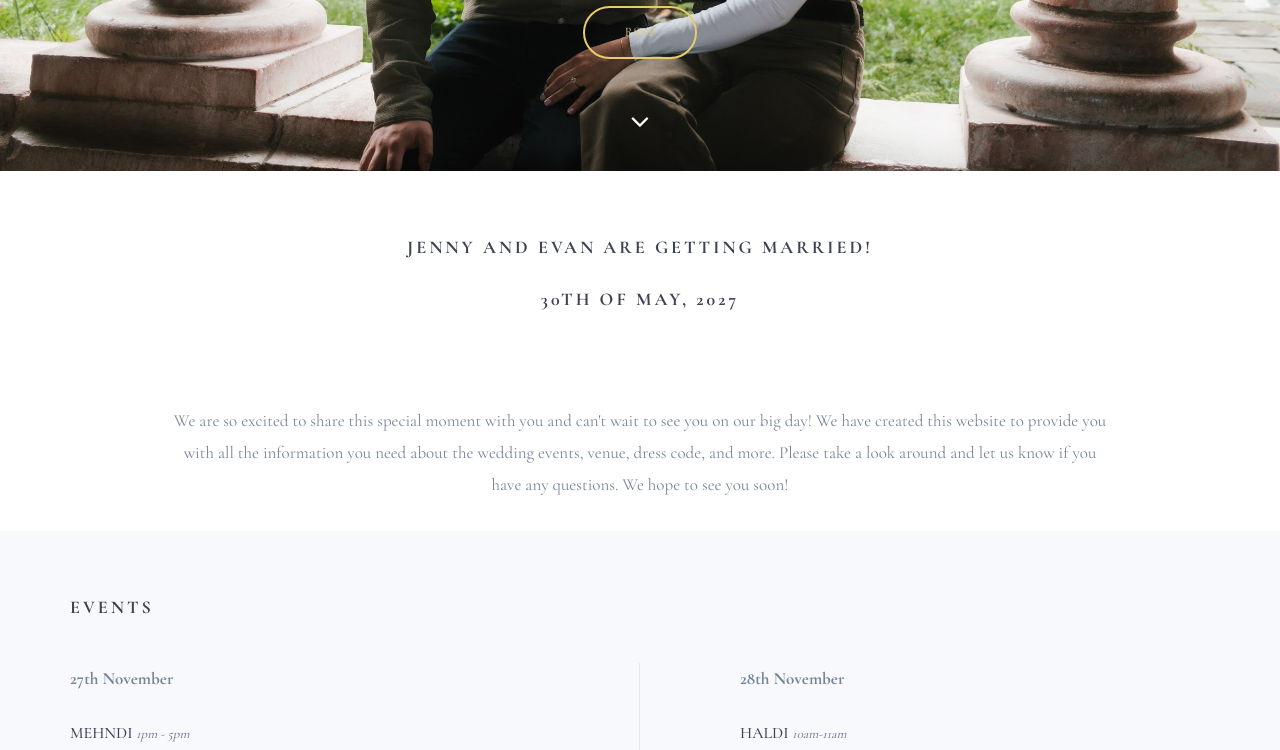
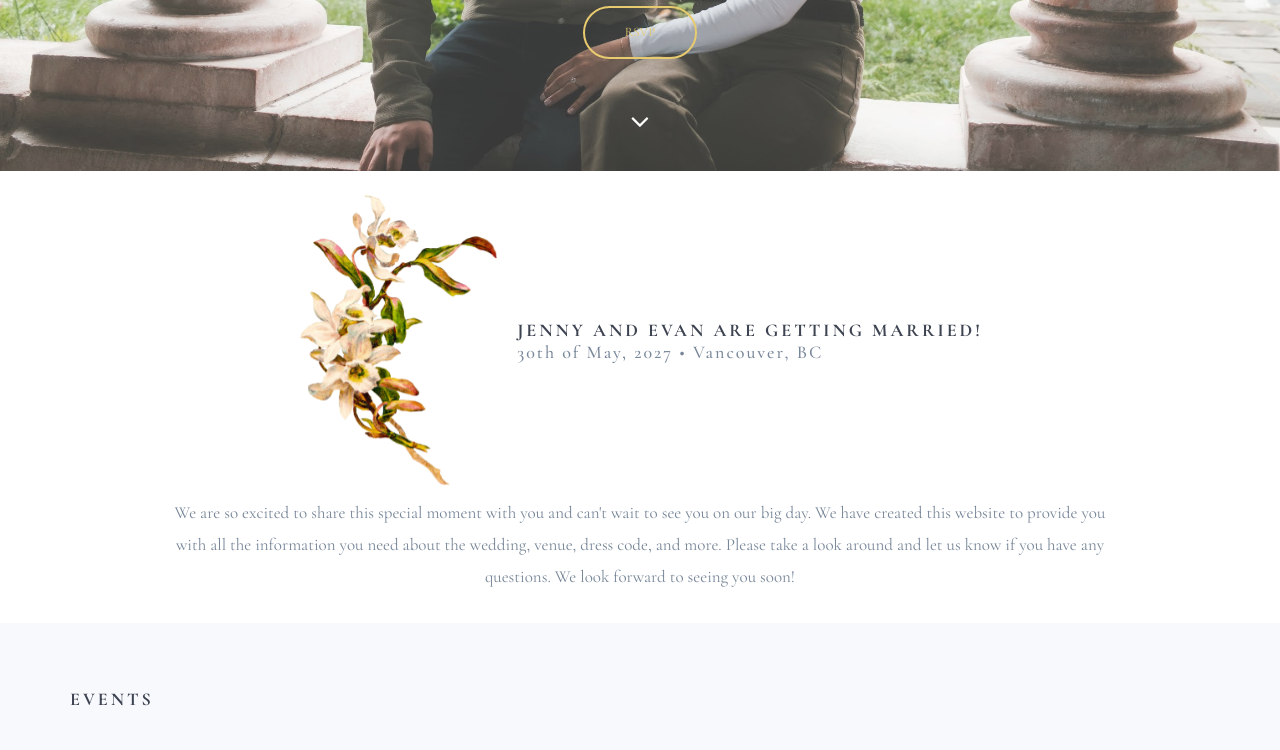
Before and after one commit to jenny-ll/evan-and-jenny, a website: page index.html in a window 1280 px wide. Shown: the part 579-1329 px from the top of the page. Drawn offline with nearby package versions, Linux system fonts and the light colour scheme; some packages are replaced by stand-ins of ours; files whose address does not match are found by name.

Commit message:
Invite header with lily image

```diff
--- a/index.html
+++ b/index.html
@@ -116,9 +116,15 @@
     <div class="container">
         <div class="row">
             <div class="col-md-12 text-center">
-                <h3>Jenny and Evan are getting married!</h3>
-                <h3>30th of May, 2027</h3>
-            </div>
+                <div class="invite-title-block">
+                    <img src="img/lily.png" alt="Lily" class="invite-lily lily-fade-in">
+
+                    <div class="invite-title-text">
+                    <h3 class="invite-title-main">Jenny and Evan are getting married!</h3>
+                    <h4 class="invite-title-date">30th of May, 2027 • Vancouver, BC</h4>
+                    </div>
+                </div>
+                </div>
         </div>
     </div>
 </section>
@@ -142,7 +148,10 @@
         <div class="row">
         <div class="col-md-10 col-md-offset-1 text-center">
             <p>
-            We are so excited to share this special moment with you and can't wait to see you on our big day! We have created this website to provide you with all the information you need about the wedding events, venue, dress code, and more. Please take a look around and let us know if you have any questions. We hope to see you soon!
+            We are so excited to share this special moment with you and can't wait to see you on our big day.
+            We have created this website to provide you with all the information you need about the wedding,
+            venue, dress code, and more. Please take a look around and let us know if you have any questions.
+            We look forward to seeing you soon!
             </p>
         </div>
         </div>
--- a/js/scripts.js
+++ b/js/scripts.js
@@ -241,6 +241,28 @@
   });
 
   $("#add-to-cal").html(myCalendar);
+
+  /********************** Lily Reveal **********************/
+  var lily = document.querySelector(".lily-fade-in");
+  var invitationSection = document.getElementById("invitation");
+
+  if (lily && invitationSection && "IntersectionObserver" in window) {
+    var lilyObserver = new IntersectionObserver(
+      function (entries) {
+        entries.forEach(function (entry) {
+          if (entry.isIntersecting) {
+            lily.classList.add("is-visible");
+            lilyObserver.disconnect();
+          }
+        });
+      },
+      { threshold: 0.25 },
+    );
+
+    lilyObserver.observe(invitationSection);
+  } else if (lily) {
+    lily.classList.add("is-visible");
+  }
 
   /********************** RSVP **********************/
   $("#rsvp-form").on("submit", function (e) {
--- a/sass/partials/_typography.scss
+++ b/sass/partials/_typography.scss
@@ -18,7 +18,7 @@
 
 $font-size-h1: 60px;
 $font-size-h2: 40px;
-$font-size-h3: 24px;
+$font-size-h3: 28px;
 $font-size-h4: 18px;
 $font-size-h5: 16px;
 $font-size-p: 17px;
--- a/sass/styles.scss
+++ b/sass/styles.scss
@@ -140,6 +140,20 @@
     transform: translate(-50%, 0)
   }
 }
+.lily-fade-in {
+  opacity: 0;
+  transform: translateY(16px) scale(0.98);
+  filter: blur(2px);
+  transition: opacity 1.5s ease, transform 1.5s ease, filter 1.5s ease;
+  will-change: opacity, transform, filter;
+}
+
+.lily-fade-in.is-visible {
+  opacity: 1;
+  transform: translateY(0) scale(1);
+  filter: blur(0);
+}
+
 .floating-logo {
   animation-name: floating-logo;
   animation-duration: 2s;
@@ -261,6 +275,18 @@
     position: relative;
     min-height: 750px;
   }
+  &:before {
+    content: "";
+    position: absolute;
+    inset: 0;
+    background: rgba(255, 255, 255, 0.20); // 25% white overlay -> image appears ~75% visible
+    z-index: 0;
+  }
+
+  > * {
+    position: relative;
+    z-index: 1;
+  }
 
   // .rsvp-btn {
   //   position: absolute;
@@ -333,7 +359,7 @@
     display: inline-block;
   }
   .logo img {
-    height: 19px;
+    height: 55px;
   }
   ul.primary-nav {
     margin: 0 0 0 75px;
@@ -415,7 +441,8 @@
 }
 
 #intro {
-  padding-top: 40px;
+  margin-top: -40px;
+  padding-top: 0;
   img {
     width: 100%;
     height: auto;
@@ -430,6 +457,42 @@
   height: 320px;
   object-fit: cover;
   border-radius: 6px;
+}
+
+.invite-title-block {
+  display: inline-flex;
+  align-items: center;
+  gap: 16px;
+  text-align: left;
+}
+
+.invite-lily {
+  height: 300px;
+  width: auto;
+  display: block;
+}
+
+.invite-title-text {
+  display: flex;
+  flex-direction: column;
+  align-items: flex-start;
+  gap: 4px;
+}
+
+.invite-title-main {
+  margin: 0;
+  line-height: 1.05;
+}
+
+.invite-title-date {
+  margin: 0;
+  line-height: 1;
+  letter-spacing: 2px;
+}
+
+#invitation {
+  padding-top: 20px;
+  padding-bottom: 8px;
 }
 
 /* ==========================================================================
```
Also changed, not shown: css/styles.min.css, img/DSD_0214.jpg (deleted), img/IMG_1722.jpeg (deleted), img/IMG_2317.jpg (deleted), img/lily.png (added), 2 other files.
